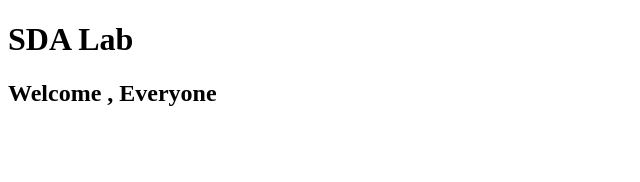
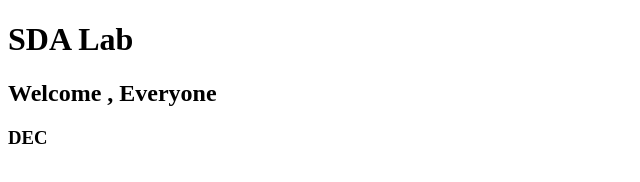
Before and after one commit to Mntupegu7/LabQ7, a plain HTML site: page index.html in a window 1280 px wide. Shown: the full height of the page, 0-640 px from the left. Drawn offline with Linux system fonts and the light colour scheme.

Commit message:
update home page

```diff
--- a/index.html
+++ b/index.html
@@ -8,5 +8,6 @@
 <body>
     <h1>SDA Lab</h1>
     <h2>Welcome , Everyone</h2>
+    <h3>DEC</h3>
 </body>
 </html>
```
